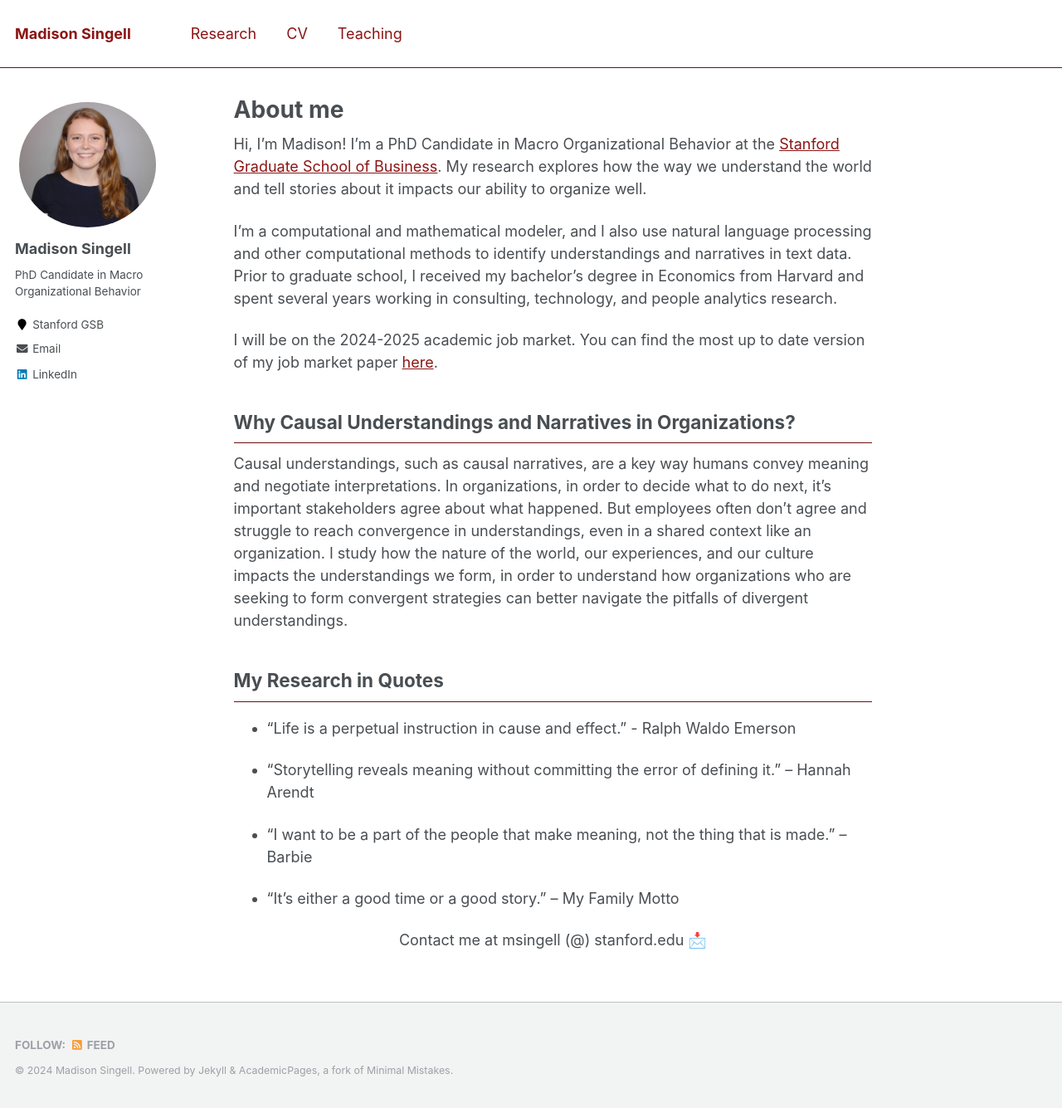
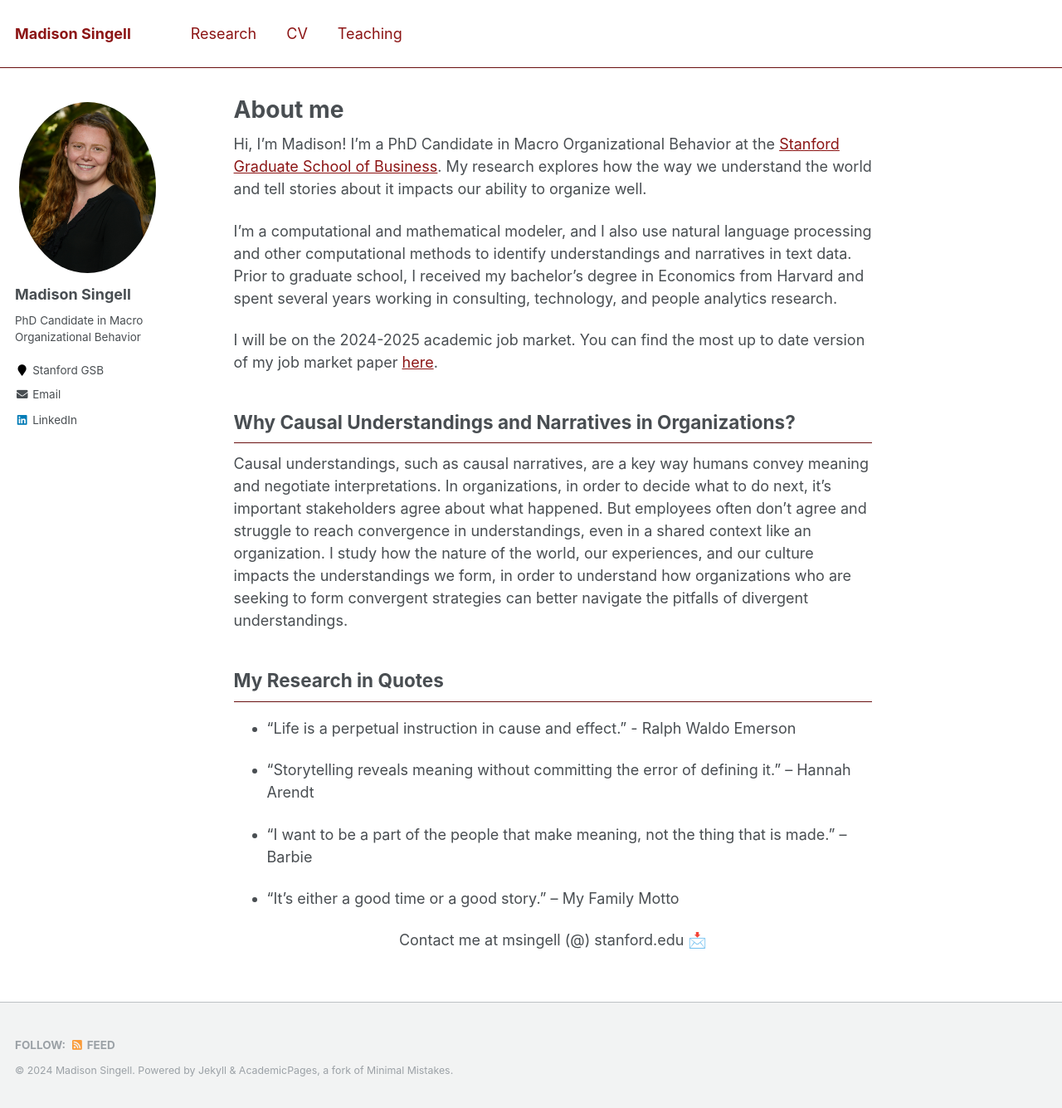
Before and after one commit to mhsingell/mhsingell.github.io, a Jekyll site: the page built from _pages/about.md, in a window 1280 px wide and 1335 px high. Shown: the whole window at 83% size. Built offline with Jekyll 4.4.1, drawn with Linux system fonts in a browser that asks for light colours.

Commit message:
Pic and JMP Update

```diff
--- a/_config.yml
+++ b/_config.yml
@@ -81,7 +81,7 @@ analytics:
 # Site Author
 author:
   name             : "Madison Singell"
-  avatar           : "profile.jpeg"
+  avatar           : "profile2.jpeg"
   bio              : "PhD Candidate in Macro Organizational Behavior"
   employer         : "Stanford GSB"
   googlescholar    : #"http://yourfullgooglescholarurl.com"
--- a/_pages/about.md
+++ b/_pages/about.md
@@ -13,7 +13,7 @@ Hi, I’m Madison! I’m a PhD Candidate in Macro Organizational Behavior at the
 
 I’m a computational and mathematical modeler, and I also use natural language processing and other computational methods to identify understandings and narratives in text data. Prior to graduate school, I received my bachelor’s degree in Economics from Harvard and spent several years working in consulting, technology, and people analytics research.
 
-I will be on the 2024-2025 academic job market. You can find the most up to date version of my job market paper [here](/files/Singell_JMP_2024_06_05_v2.pdf).
+I will be on the 2024-2025 academic job market. You can find the most up to date version of my job market paper [here](/files/Singell_JMP_current.pdf).
 
 ## Why Causal Understandings and Narratives in Organizations?
 Causal understandings, such as causal narratives, are a key way humans convey meaning and negotiate interpretations. In organizations, in order to decide what to do next, it's important stakeholders agree about what happened. But employees often don’t agree and struggle to reach convergence in understandings, even in a shared context like an organization. I study how the nature of the world, our experiences, and our culture impacts the understandings we form, in order to understand how organizations who are seeking to form convergent strategies can better navigate the pitfalls of divergent understandings.
```
Also changed, not shown: images/profile2.jpeg (added), 2 other files.
